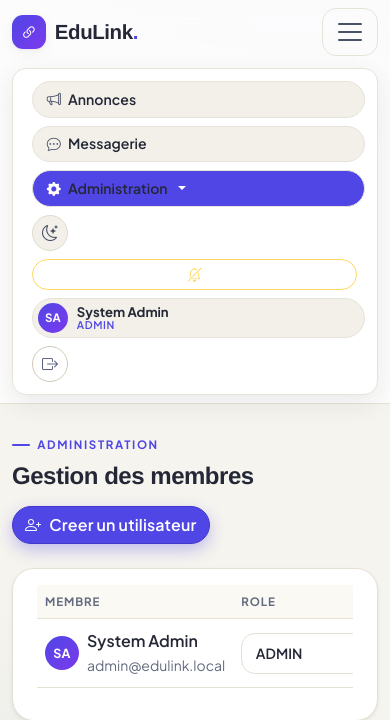
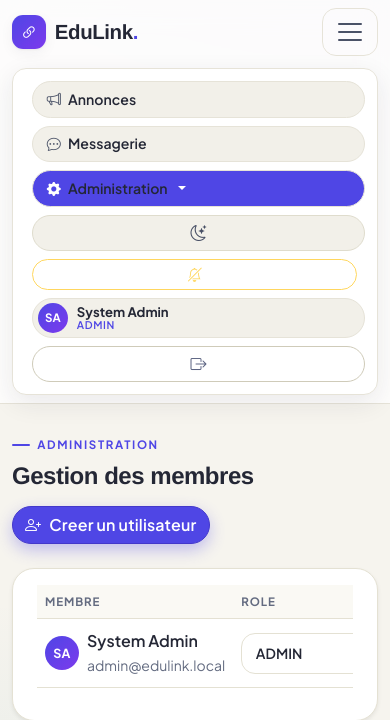
Before and after one commit to JneiraS/EduLink, a Flask app: page /admin/members in a window 390 px wide, after a click that opens the changed part. Shown: the top 720 px of the page. Run offline with Flask 3, Linux system fonts and the light colour scheme; a user stored in the database is signed in; data comes from the database, SQL or seed files in the repository; some libraries are stand-ins or nearby versions.

Commit message:
feat(buttons): make theme toggle and outline buttons full-width with rounded corners

```diff
--- a/app/interfaces/web/static/css/app.css
+++ b/app/interfaces/web/static/css/app.css
@@ -1748,4 +1748,9 @@ hr {
     .container.py-4 {
         min-height: auto;
     }
-}
+
+    .theme-toggle-btn, .btn.btn-outline-light {
+        width: 100%;
+        border-radius: var(--r-full);
+    }
+}
```
